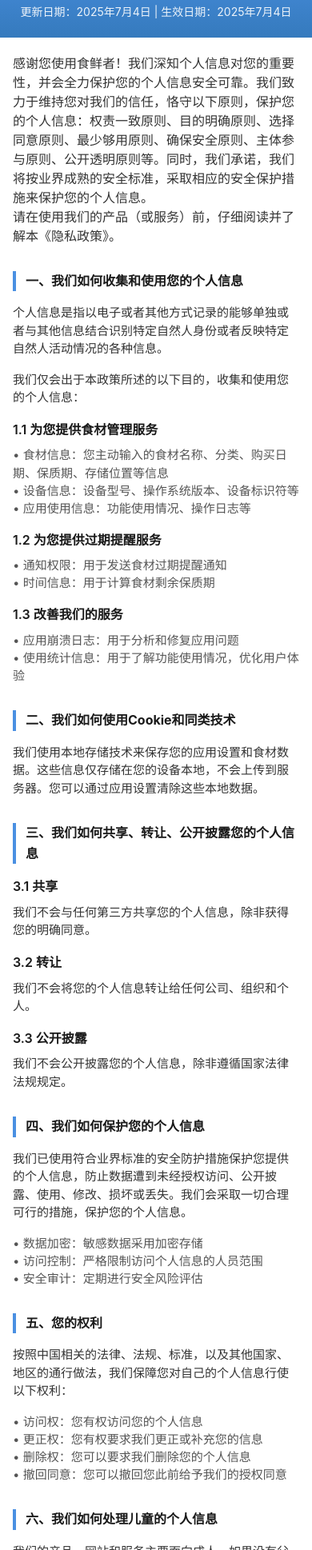
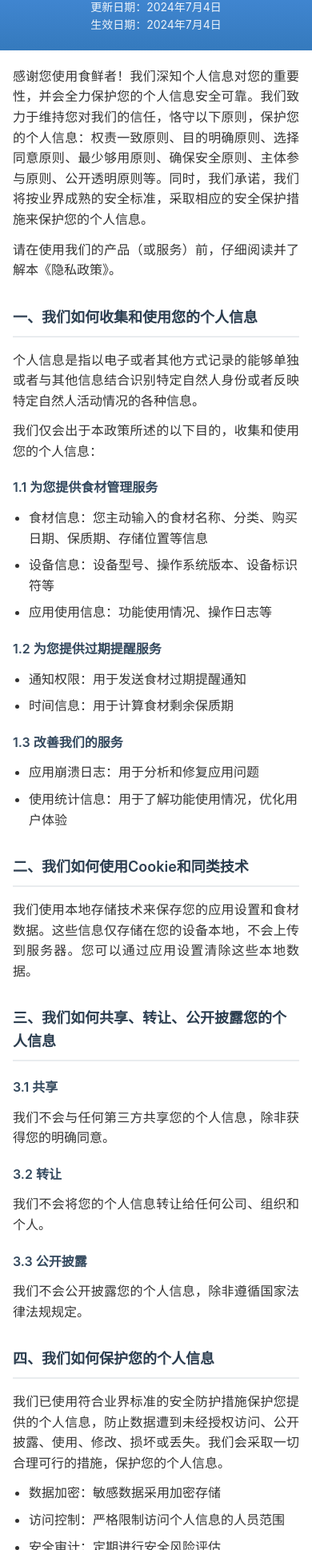
Before and after one commit to 1047656104/privacy-policy, a plain HTML site: page index.html in a window 390 px wide. Shown: the part 62-2000 px from the top of the page at 80% size. Drawn offline with Linux system fonts and the light colour scheme.

Commit message:
Add files via upload

```diff
--- a/index.html
+++ b/index.html
@@ -14,8 +14,7 @@
         body {
             font-family: -apple-system, BlinkMacSystemFont, 'Segoe UI', 'PingFang SC', 'Hiragino Sans GB', 'Microsoft YaHei', sans-serif;
             line-height: 1.6;
-            color:
-            #333;
+            color: #333;
             background-color: #f8f9fa;
         }
 
@@ -49,82 +48,76 @@
             padding: 32px 24px;
         }
 
-        .intro {
-            font-size: 16px;
-            line-height: 1.5;
-            margin-bottom: 32px;
-            color: #333;
-        }
-
         .section {
             margin-bottom: 32px;
         }
 
-        .section-title {
+        .section h2 {
+            color: #2c3e50;
             font-size: 18px;
-            font-weight: bold;
-            color: #1a1a1a;
+            font-weight: 600;
             margin-bottom: 16px;
-            border-left: 4px solid #4A90E2;
-            padding-left: 12px;
+            padding-bottom: 8px;
+            border-bottom: 2px solid #e9ecef;
         }
 
-        .subsection-title {
+        .section h3 {
+            color: #34495e;
             font-size: 16px;
             font-weight: 600;
-            color: #1a1a1a;
-            margin: 16px 0 8px 0;
+            margin: 20px 0 12px 0;
         }
 
-        .text {
-            font-size: 16px;
-            line-height: 1.5;
-            color: #333;
-            margin-bottom: 16px;
+        .section p {
+            margin-bottom: 12px;
+            text-align: justify;
         }
 
-        .list-text {
-            font-size: 15px;
-            line-height: 1.47;
-            color: #555;
-            margin-bottom: 16px;
-            white-space: pre-line;
+        .section ul {
+            margin: 12px 0;
+            padding-left: 20px;
+        }
+
+        .section li {
+            margin-bottom: 8px;
         }
 
         .highlight {
-            background-color: #e3f2fd;
-            padding: 16px;
-            border-radius: 8px;
-            border-left: 4px solid #2196f3;
+            background-color: #fff3cd;
+            border: 1px solid #ffeaa7;
+            border-radius: 4px;
+            padding: 12px;
             margin: 16px 0;
         }
 
         .contact-info {
-            background-color: #f5f5f5;
+            background-color: #f8f9fa;
+            border-radius: 8px;
             padding: 20px;
-            border-radius: 8px;
-            margin-top: 16px;
+            margin: 20px 0;
         }
 
         .footer {
+            background-color: #f8f9fa;
+            padding: 20px;
             text-align: center;
-            padding: 20px;
-            color: #666;
+            color: #6c757d;
             font-size: 14px;
-            border-top: 1px solid #eee;
+            border-top: 1px solid #e9ecef;
         }
 
         @media (max-width: 768px) {
+            .container {
+                margin: 0;
+                box-shadow: none;
+            }
+
             .content {
                 padding: 20px 16px;
             }
 
-            .section-title {
-                font-size: 16px;
-            }
-
-            .text {
-                font-size: 15px;
+            .header h1 {
+                font-size: 20px;
             }
         }
     </style>
@@ -133,99 +126,118 @@
     <div class="container">
         <div class="header">
             <h1>食鲜者隐私政策</h1>
-            <div class="date">更新日期：2025年7月4日 | 生效日期：2025年7月4日</div>
+            <div class="date">更新日期：2024年7月4日</div>
+            <div class="date">生效日期：2024年7月4日</div>
         </div>
 
         <div class="content">
-            <div class="intro">
+            <div class="section">
                 <p>感谢您使用食鲜者！我们深知个人信息对您的重要性，并会全力保护您的个人信息安全可靠。我们致力于维持您对我们的信任，恪守以下原则，保护您的个人信息：权责一致原则、目的明确原则、选择同意原则、最少够用原则、确保安全原则、主体参与原则、公开透明原则等。同时，我们承诺，我们将按业界成熟的安全标准，采取相应的安全保护措施来保护您的个人信息。</p>
+
                 <p>请在使用我们的产品（或服务）前，仔细阅读并了解本《隐私政策》。</p>
             </div>
 
             <div class="section">
-                <h2 class="section-title">一、我们如何收集和使用您的个人信息</h2>
-                <p class="text">个人信息是指以电子或者其他方式记录的能够单独或者与其他信息结合识别特定自然人身份或者反映特定自然人活动情况的各种信息。</p>
-                <p class="text">我们仅会出于本政策所述的以下目的，收集和使用您的个人信息：</p>
+                <h2>一、我们如何收集和使用您的个人信息</h2>
 
-                <h3 class="subsection-title">1.1 为您提供食材管理服务</h3>
-                <div class="list-text">• 食材信息：您主动输入的食材名称、分类、购买日期、保质期、存储位置等信息
-• 设备信息：设备型号、操作系统版本、设备标识符等
-• 应用使用信息：功能使用情况、操作日志等</div>
+                <p>个人信息是指以电子或者其他方式记录的能够单独或者与其他信息结合识别特定自然人身份或者反映特定自然人活动情况的各种信息。</p>
 
-                <h3 class="subsection-title">1.2 为您提供过期提醒服务</h3>
-                <div class="list-text">• 通知权限：用于发送食材过期提醒通知
-• 时间信息：用于计算食材剩余保质期</div>
+                <p>我们仅会出于本政策所述的以下目的，收集和使用您的个人信息：</p>
 
-                <h3 class="subsection-title">1.3 改善我们的服务</h3>
-                <div class="list-text">• 应用崩溃日志：用于分析和修复应用问题
-• 使用统计信息：用于了解功能使用情况，优化用户体验</div>
+                <h3>1.1 为您提供食材管理服务</h3>
+                <ul>
+                    <li>食材信息：您主动输入的食材名称、分类、购买日期、保质期、存储位置等信息</li>
+                    <li>设备信息：设备型号、操作系统版本、设备标识符等</li>
+                    <li>应用使用信息：功能使用情况、操作日志等</li>
+                </ul>
+
+                <h3>1.2 为您提供过期提醒服务</h3>
+                <ul>
+                    <li>通知权限：用于发送食材过期提醒通知</li>
+                    <li>时间信息：用于计算食材剩余保质期</li>
+                </ul>
+
+                <h3>1.3 改善我们的服务</h3>
+                <ul>
+                    <li>应用崩溃日志：用于分析和修复应用问题</li>
+                    <li>使用统计信息：用于了解功能使用情况，优化用户体验</li>
+                </ul>
             </div>
 
             <div class="section">
-                <h2 class="section-title">二、我们如何使用Cookie和同类技术</h2>
-                <p class="text">我们使用本地存储技术来保存您的应用设置和食材数据。这些信息仅存储在您的设备本地，不会上传到服务器。您可以通过应用设置清除这些本地数据。</p>
+                <h2>二、我们如何使用Cookie和同类技术</h2>
+                <p>我们使用本地存储技术来保存您的应用设置和食材数据。这些信息仅存储在您的设备本地，不会上传到服务器。您可以通过应用设置清除这些本地数据。</p>
             </div>
 
             <div class="section">
-                <h2 class="section-title">三、我们如何共享、转让、公开披露您的个人信息</h2>
+                <h2>三、我们如何共享、转让、公开披露您的个人信息</h2>
 
-                <h3 class="subsection-title">3.1 共享</h3>
-                <p class="text">我们不会与任何第三方共享您的个人信息，除非获得您的明确同意。</p>
+                <h3>3.1 共享</h3>
+                <p>我们不会与任何第三方共享您的个人信息，除非获得您的明确同意。</p>
 
-                <h3 class="subsection-title">3.2 转让</h3>
-                <p class="text">我们不会将您的个人信息转让给任何公司、组织和个人。</p>
+                <h3>3.2 转让</h3>
+                <p>我们不会将您的个人信息转让给任何公司、组织和个人。</p>
 
-                <h3 class="subsection-title">3.3 公开披露</h3>
-                <p class="text">我们不会公开披露您的个人信息，除非遵循国家法律法规规定。</p>
+                <h3>3.3 公开披露</h3>
+                <p>我们不会公开披露您的个人信息，除非遵循国家法律法规规定。</p>
             </div>
 
             <div class="section">
-                <h2 class="section-title">四、我们如何保护您的个人信息</h2>
-                <p class="text">我们已使用符合业界标准的安全防护措施保护您提供的个人信息，防止数据遭到未经授权访问、公开披露、使用、修改、损坏或丢失。我们会采取一切合理可行的措施，保护您的个人信息。</p>
-                <div class="list-text">• 数据加密：敏感数据采用加密存储
-• 访问控制：严格限制访问个人信息的人员范围
-• 安全审计：定期进行安全风险评估</div>
+                <h2>四、我们如何保护您的个人信息</h2>
+                <p>我们已使用符合业界标准的安全防护措施保护您提供的个人信息，防止数据遭到未经授权访问、公开披露、使用、修改、损坏或丢失。我们会采取一切合理可行的措施，保护您的个人信息。</p>
+
+                <ul>
+                    <li>数据加密：敏感数据采用加密存储</li>
+                    <li>访问控制：严格限制访问个人信息的人员范围</li>
+                    <li>安全审计：定期进行安全风险评估</li>
+                </ul>
             </div>
 
             <div class="section">
-                <h2 class="section-title">五、您的权利</h2>
-                <p class="text">按照中国相关的法律、法规、标准，以及其他国家、地区的通行做法，我们保障您对自己的个人信息行使以下权利：</p>
-                <div class="list-text">• 访问权：您有权访问您的个人信息
-• 更正权：您有权要求我们更正或补充您的信息
-• 删除权：您可以要求我们删除您的个人信息
-• 撤回同意：您可以撤回您此前给予我们的授权同意</div>
+                <h2>五、您的权利</h2>
+                <p>按照中国相关的法律、法规、标准，以及其他国家、地区的通行做法，我们保障您对自己的个人信息行使以下权利：</p>
+
+                <ul>
+                    <li>访问权：您有权访问您的个人信息</li>
+                    <li>更正权：您有权要求我们更正或补充您的信息</li>
+                    <li>删除权：您可以要求我们删除您的个人信息</li>
+                    <li>撤回同意：您可以撤回您此前给予我们的授权同意</li>
+                </ul>
             </div>
 
             <div class="section">
-                <h2 class="section-title">六、我们如何处理儿童的个人信息</h2>
-                <p class="text">我们的产品、网站和服务主要面向成人。如果没有父母或监护人的同意，儿童不得创建自己的用户账户。如果您是14周岁以下的儿童，建议您请您的父母或监护人仔细阅读本隐私政策，并在征得您的父母或监护人同意的前提下使用我们的服务或向我们提供信息。</p>
+                <h2>六、我们如何处理儿童的个人信息</h2>
+                <p>我们的产品、网站和服务主要面向成人。如果没有父母或监护人的同意，儿童不得创建自己的用户账户。如果您是14周岁以下的儿童，建议您请您的父母或监护人仔细阅读本隐私政策，并在征得您的父母或监护人同意的前提下使用我们的服务或向我们提供信息。</p>
             </div>
 
             <div class="section">
-                <h2 class="section-title">七、您的个人信息如何在全球范围转移</h2>
-                <p class="text">原则上，我们在中华人民共和国境内收集和产生的个人信息，将存储在中华人民共和国境内。您的个人信息仅在您的设备本地存储，不会进行跨境传输。</p>
+                <h2>七、您的个人信息如何在全球范围转移</h2>
+                <p>原则上，我们在中华人民共和国境内收集和产生的个人信息，将存储在中华人民共和国境内。您的个人信息仅在您的设备本地存储，不会进行跨境传输。</p>
             </div>
 
             <div class="section">
-                <h2 class="section-title">八、本政策如何更新</h2>
-                <p class="text">我们的隐私政策可能变更。未经您明确同意，我们不会削减您按照本隐私政策所应享有的权利。我们会在本页面上发布对本政策所做的任何变更。</p>
-                <p class="text">对于重大变更，我们还会提供更为显著的通知（包括对于某些服务，我们会通过应用内通知的方式进行通知）。</p>
+                <h2>八、本政策如何更新</h2>
+                <p>我们的隐私政策可能变更。未经您明确同意，我们不会削减您按照本隐私政策所应享有的权利。我们会在本页面上发布对本政策所做的任何变更。</p>
+                <p>对于重大变更，我们还会提供更为显著的通知（包括对于某些服务，我们会通过应用内通知的方式进行通知）。</p>
             </div>
 
             <div class="section">
-                <h2 class="section-title">九、如何联系我们</h2>
-                <p class="text">如果您对本隐私政策有任何疑问、意见或建议，请通过以下方式与我们联系：</p>
+                <h2>九、如何联系我们</h2>
                 <div class="contact-info">
-                    <div class="list-text">• 应用内反馈：通过应用设置页面的意见反馈功能
-• 邮箱：18515991416@163.com
-• 地址：中国北京市昌平区</div>
+                    <p>如果您对本隐私政策有任何疑问、意见或建议，请通过以下方式与我们联系：</p>
+                    <ul>
+                        <li>应用内反馈：通过应用设置页面的意见反馈功能</li>
+                        <li>邮箱：18515991416@163.com</li>
+                        <li>地址：中国北京市昌平区</li>
+                    </ul>
+                    <p>我们将在收到您的反馈后尽快回复您。</p>
                 </div>
-                <p class="text">我们将在收到您的反馈后尽快回复您。</p>
             </div>
         </div>
 
         <div class="footer">
-            <p>© 2025 食鲜者. 保留所有权利.</p>
+            <p>© 2024 食鲜者. 保留所有权利.</p>
+            <p>本隐私政策最后更新于：2024年7月4日</p>
         </div>
     </div>
 </body>
```
